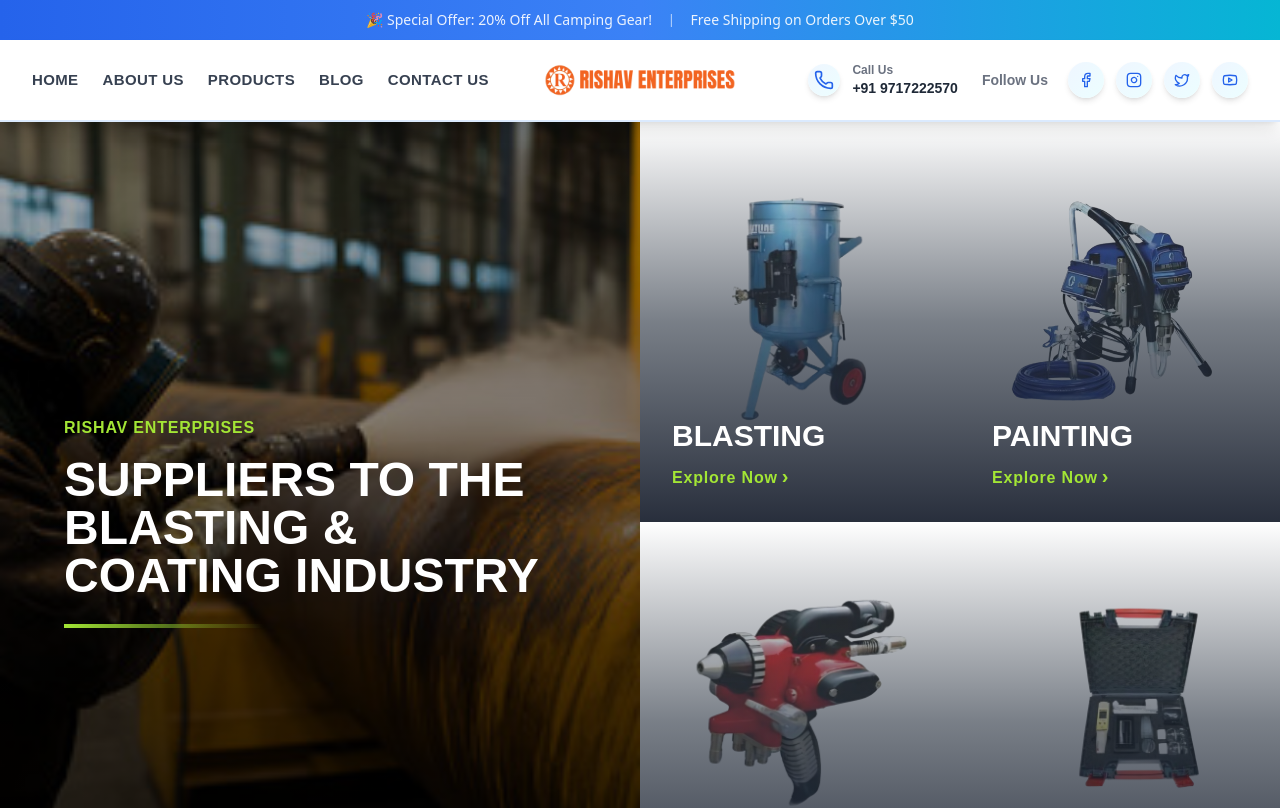
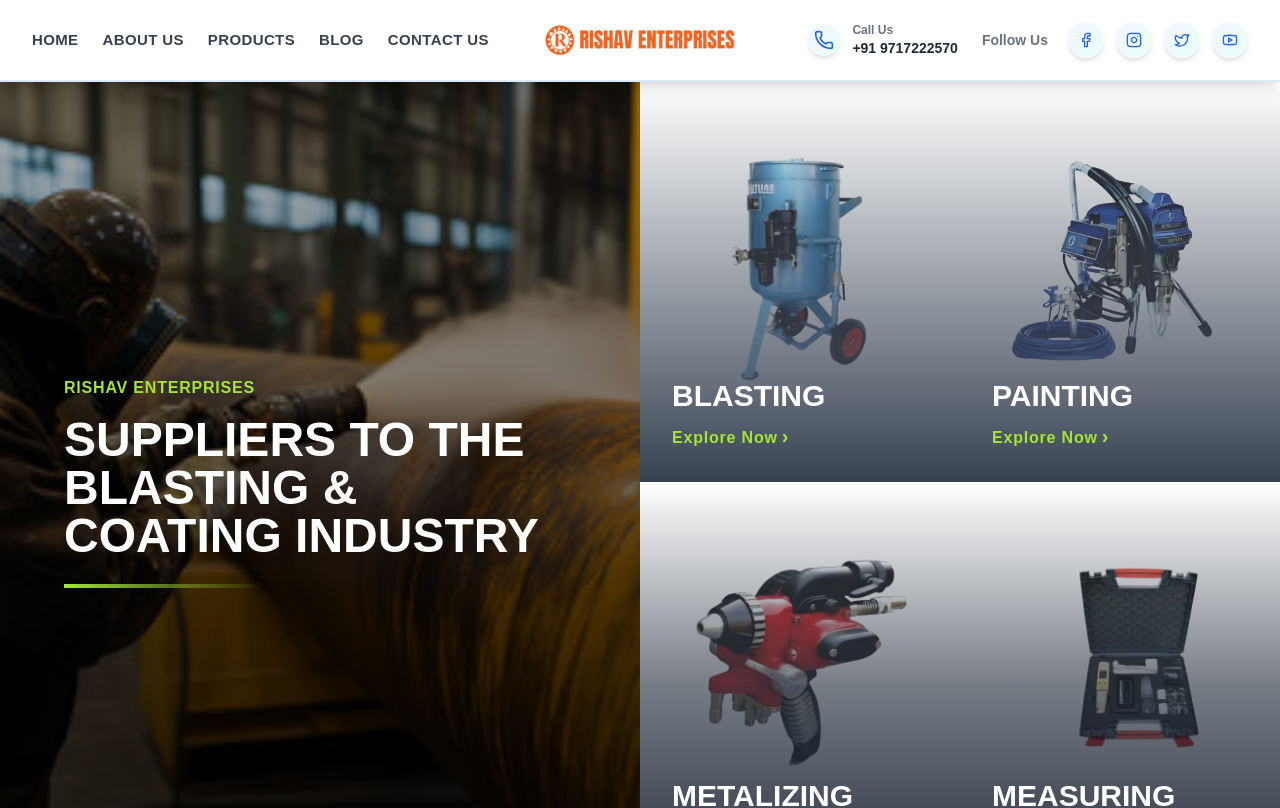
Before and after one commit to DevelopersInfotech12/rishaventerprise, a Next.js app: page / in a window 1280 px wide. Shown: the top 808 px of the page. Built offline with nearby package versions, Linux system fonts and the light colour scheme.

Commit message:
fix mobile screen error

```diff
--- a/src/app/components/HomeHero.jsx
+++ b/src/app/components/HomeHero.jsx
@@ -278,7 +278,7 @@
                 </div>
 
                 <div
-                  className="absolute inset-0 bg-gradient-to-t from-gray-900/90 via-gray-800/60 to-transparent transition-all duration-500"
+                  className="absolute inset-0 bg-gradient-to-t from-gray-700 via-gray-90/50 to-transparent transition-all duration-500"
                   style={{
                     opacity: hoveredCard === category.id ? 0.95 : 1
                   }}
--- a/src/app/components/HomeSectionSix.jsx
+++ b/src/app/components/HomeSectionSix.jsx
@@ -138,13 +138,7 @@
                   {product.name}
                 </h3>
                 <div className="flex items-center justify-between mt-4">
-                  <span className="text-2xl font-bold text-orange-500 transition-transform duration-300"
-                    style={{
-                      transform: hoveredCard === product.id ? 'scale(1.1)' : 'scale(1)'
-                    }}
-                  >
-                    ₹{product.price}
-                  </span>
+
                   <button
                     className="bg-gradient-to-r from-amber-400 to-orange-600 text-white px-4 py-2 rounded-lg transition-all duration-300 text-sm font-medium relative overflow-hidden group"
                     style={{
--- a/src/app/components/Navbar.jsx
+++ b/src/app/components/Navbar.jsx
@@ -17,17 +17,6 @@
 
   return (
     <>
-      {/* Top Banner */}
-      <div className="bg-gradient-to-r from-blue-600 via-blue-500 to-cyan-500 text-white py-2 md:py-2.5">
-        <div className="max-w-7xl mx-auto px-3 sm:px-4 lg:px-8 flex justify-center items-center">
-          <div className="flex items-center gap-2 sm:gap-4 font-sans text-center">
-            <span className="text-xs sm:text-sm opacity-90">🎉 Special Offer: 20% Off All Camping Gear!</span>
-            <span className="hidden sm:inline text-xs opacity-75">|</span>
-            <span className="hidden sm:inline text-xs md:text-sm opacity-90">Free Shipping on Orders Over $50</span>
-          </div>
-        </div>
-      </div>
-
       {/* Main Navbar */}
       <nav className="bg-white shadow-lg sticky top-0 z-50 border-b-2 border-blue-100">
         <div className="max-w-7xl mx-auto px-3 sm:px-4 lg:px-8">
@@ -122,9 +111,9 @@
         </div>
       </nav>
 
-      {/* Mobile Menu */}
+      {/* Mobile Menu - Now Fixed Position */}
       {isMenuOpen && (
-        <div className="lg:hidden bg-gradient-to-br from-white to-blue-50 border-t-2 border-blue-100 shadow-xl">
+        <div className="lg:hidden fixed top-16 md:top-20 left-0 right-0 bg-gradient-to-br from-white to-blue-50 border-t-2 border-blue-100 shadow-xl z-40 max-h-[calc(100vh-4rem)] md:max-h-[calc(100vh-5rem)] overflow-y-auto">
           <div className="px-3 sm:px-4 py-4 sm:py-6 space-y-2 max-w-7xl mx-auto">
             {menuItems.map((item) => (
               <a
@@ -170,6 +159,14 @@
         </div>
       )}
 
+      {/* Backdrop overlay when menu is open */}
+      {isMenuOpen && (
+        <div
+          className="lg:hidden fixed inset-0 bg-black bg-opacity-50 z-30 top-16 md:top-20"
+          onClick={() => setIsMenuOpen(false)}
+        />
+      )}
+
       <style jsx>{`
         @keyframes fadeIn {
           from {
--- a/src/app/components/ProductSection.jsx
+++ b/src/app/components/ProductSection.jsx
@@ -938,7 +938,7 @@
                 {/* Pricing */}
                 <div className="flex items-baseline gap-2">
                   <span className={`text-4xl font-bold bg-gradient-to-r ${product.color} bg-clip-text text-transparent`}>
-                    {product.price}
+                    {/* {product.price} */}
                   </span>
                   <span className="text-gray-500 text-sm">
                     {product.period}
```
